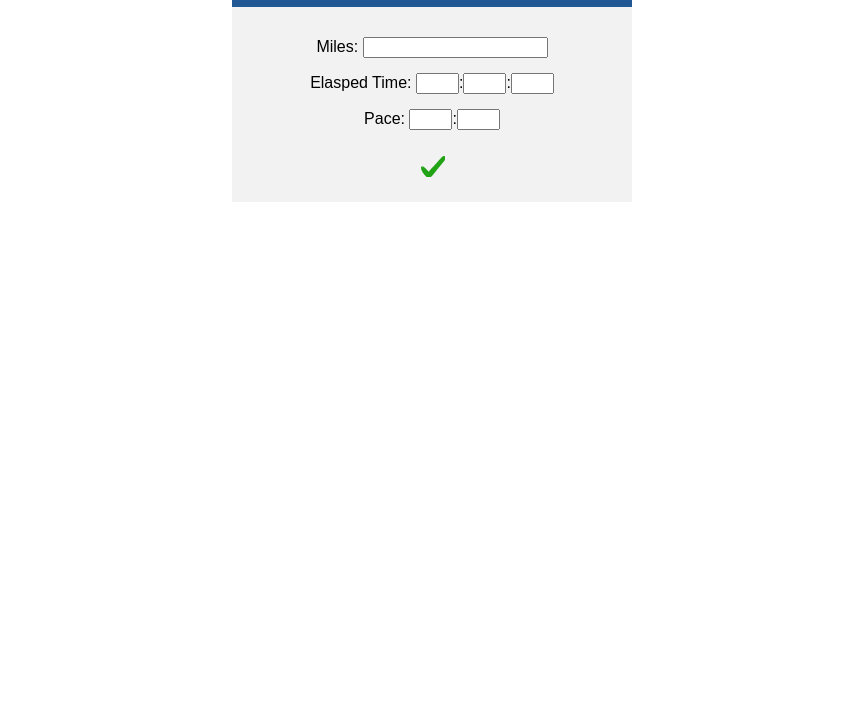
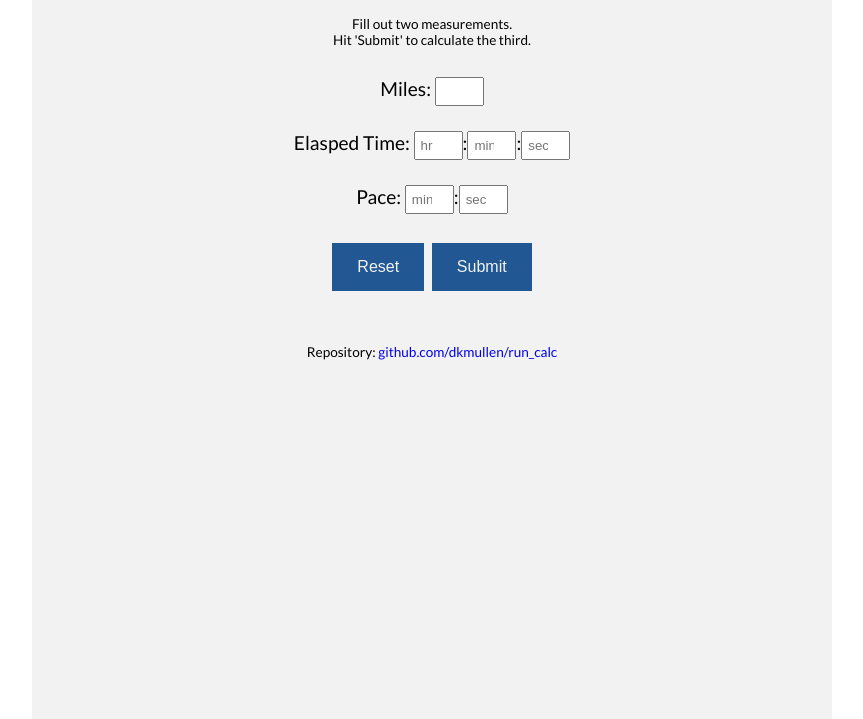
Before and after one commit to dkmullen/run_calc, a plain HTML site: page index.html in a window 1280 px wide. Shown: the part 81-800 px from the top of the page, without its empty margins (208-1071 px from the left). Drawn offline with Linux system fonts and the light colour scheme.

Commit message:
refactor: CSS changes

```diff
--- a/index.html
+++ b/index.html
@@ -4,6 +4,7 @@
 <head>
 	<meta name="viewport" content="width=device-width, initial-scale=1">
 	<link rel="stylesheet" href="runcalc.css">
+	<link href='https://fonts.googleapis.com/css?family=Lato:400' rel='stylesheet' type='text/css'>
 	<title>Run Calc</title>
 </head>
 
@@ -11,20 +12,25 @@
 	<div id="wrapper">
 		<div id="title-area">
 			<h1>Run Calculator</h1>
-			<p id="small-text">dkmullen.com</p>
+			<p id="home" class="small-text"><a href="http://dkmullen.com/">dkmullen.com</a></p>
 		</div>
-		<form data-bind="submit: calcMyRun">
+		<form id="run-form" data-bind="submit: calcMyRun">
+		<p id="directions" class="small-text">Fill out two measurements.<br />
+		Hit 'Submit' to calculate the third.</p><br />
 			<div id="form-wrapper">
-				Miles: <input type="number" name="miles" min="0" step="any" data-bind="value: miles" ><br>
+				Miles: <input id="miles" type="number" name="miles" min="0" step="any" data-bind="value: miles" ><br>
 				Elasped Time:
-					<input id="time-units" type="number" name="hours" min="0"
-						data-bind="value: hours">:<input id="time-units" type="number" name="minutes" min="0" max="59"
-						data-bind="value: minutes">:<input id="time-units" type="number" name="seconds" min="0" max="59"
+					<input id="time-units" type="number" name="hours" min="0" placeholder="hr"
+						data-bind="value: hours">:<input id="time-units" type="number" name="minutes" min="0" max="59" placeholder="min"
+						data-bind="value: minutes">:<input id="time-units" type="number" name="seconds" min="0" max="59" placeholder="sec"
 						data-bind="value: seconds"><br>
-				Pace: <input id="pace-units" type="number" name="pace" data-bind="value: paceMinutes" min="0" max="59">:<input id="pace-units" type="number" name="pace" data-bind="value: paceSeconds" min="0" max="59"><br>
-				<input  id="submit" type="submit" value="" >
+				Pace: <input id="pace-units" type="number" name="pace" data-bind="value: paceMinutes" min="0" max="59" placeholder="min">:<input id="pace-units" type="number" name="pace" data-bind="value: paceSeconds" min="0" max="59" placeholder="sec"><br>
+				<button type="button" data-bind="click: formReset" >Reset</button>
+				<input id="submit" type="submit" value="Submit" >
 			</div>
-			<div id="error-box"</div>
+			<div id="links" class="small-text">
+				Repository: <a href = "https://github.com/dkmullen/run_calc">github.com/dkmullen/run_calc</a>
+			</div>
 		</form>
 	</div>
 
--- a/runcalc.css
+++ b/runcalc.css
@@ -48,18 +48,32 @@ table {
 	border-spacing: 0;
 }
 /* -------------End of style reset ------------------ */
-
+html {
+	height: 100%;
+}
 body {
-	font-family: sans-serif;
+	font-family: 'Lato', sans-serif;
 	line-height: 1.15;
-	max-width: 400px;
-	margin: 10px auto;
+	max-width: 800px;
+	min-width: 320px;
+	margin: 0 auto;
 	text-align: center;
+	height: 100%;
+}
+#wrapper {
+	background-color: rgb(242, 242, 242);
+	height: 100%;
 }
 #title-area {
 	background-color: rgb(33, 88, 148);
 	color: rgb(242, 242, 242);
 	padding: 10px;
+}
+#home a {
+	color: rgb(242, 242, 242);
+}
+a {
+	text-decoration: none;
 }
 h1 {
 	font-size: 230%;
@@ -69,30 +83,20 @@ form {
 }
 #form-wrapper {
 	margin-top: 10px;
+	font-size: 120%;
 }
 input {
-	margin-bottom: 15px;
+	margin-bottom: 25px;
+	padding: 5px;
 }
-#wrapper {
-	background-color: rgb(242, 242, 242);
-}
-#small-text {
+.small-text {
 	font-size: 85%;
 }
 .required {
 	color: red;
 	margin-left: 5px;
 }
-/* The check button */
-#submit {
-	background-color: transparent;
-	background-image: url(checkmark.png);
-	border: none;
-	height: 22px;
-	width: 25px;
-	margin-top: 10px;
-}
-#time-units, #pace-units {
+#miles, #time-units, #pace-units {
 	max-width: 35px;
 }
 table, th, td{
@@ -103,3 +107,21 @@ table, th, td{
 th, td {
 	padding: 5px;
 }
+#error-box {
+	font-size: 85%;
+	color: rgb(232, 12, 26);
+}
+button, #submit {
+    background-color: rgb(33, 88, 148);
+    border: none;
+    color: rgb(242, 242, 242);
+    padding: 15px 25px;
+    text-align: center;
+    text-decoration: none;
+    display: inline-block;
+    font-size: 16px;
+    margin: 4px 2px;
+}
+#links {
+	margin-top: 50px;
+}
--- a/runcalc.js
+++ b/runcalc.js
@@ -28,8 +28,8 @@ function ViewModel() {
 		var totalSeconds = secondsPerMile * miles();
 		hours(Math.floor(totalSeconds / 3600));
 		var remainingSeconds = (totalSeconds % 3600);
-		minutes(remainingSeconds / 60);
-		seconds(remainingSeconds % 60);
+		minutes(Math.floor(remainingSeconds / 60));
+		seconds(this.pad2(Math.round(remainingSeconds % 60)));
 
 	}
 
@@ -60,6 +60,10 @@ function ViewModel() {
 			this.paceCalc();
 		}
 	}
+
+	this.formReset = function() {
+		document.getElementById('run-form').reset();
+	}
 }
 ko.applyBindings(new ViewModel());
 
```
